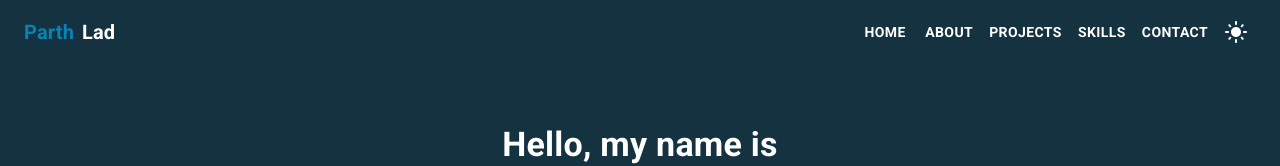
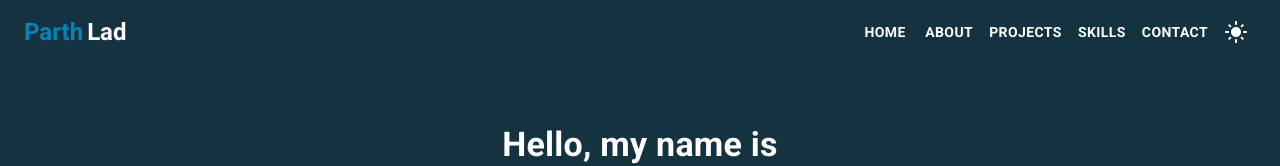
Before and after one commit to ParthKLad/web-portfolio, a React (Create React App) app: page / in a window 1280 px wide. Shown: the top 166 px of the page. Built offline with nearby package versions, Linux system fonts and the light colour scheme.

Commit message:
fixed color for name

```diff
--- a/src/components/Navbar.css
+++ b/src/components/Navbar.css
@@ -101,3 +101,37 @@
 .hamburger.open .hamburger-box .hamburger-inner {
   animation: pulse 1s infinite;
 }
+
+
+
+.led-effect {
+  transition: color 0.3s, text-shadow 0.3s;
+}
+
+/* LED glow effect on hover */
+.led-effect:hover {
+  color: #FFF; /* Fallback to white text */
+  text-shadow:
+    0 0 5px #10f3e8, /* Glowing effect */
+    0 0 10px #10f3e8,
+    0 0 15px #10f3e8,
+    0 0 20px #10f3e8,
+    0 0 25px #10f3e8,
+    0 0 30px #10f3e8;
+}
+
+/* If you have other specific styles for dark mode, you can adjust them accordingly */
+.theme-dark .led-effect {
+  color: #10f3e8; /* Use the same color for the text in dark mode */
+}
+
+.theme-dark .led-effect:hover {
+  /* You can keep the same glow color or use white for the glow */
+  text-shadow:
+    0 0 5px #10f3e8, /* Glowing effect with the given color */
+    0 0 10px #10f3e8,
+    0 0 15px #10f3e8,
+    0 0 20px #FFF, /* Optionally add white for a mixed glow */
+    0 0 25px #FFF,
+    0 0 30px #FFF;
+}
--- a/src/components/Navbar.js
+++ b/src/components/Navbar.js
@@ -1,21 +1,29 @@
 import React, { useState, useContext, useEffect } from 'react';
 import {
   AppBar, Toolbar, Box, Typography, Button, useMediaQuery, useTheme, CssBaseline,
-  Drawer, List, ListItem, ListItemText, IconButton
+  List, ListItem, ListItemText, IconButton
 } from '@mui/material';
-import MenuIcon from '@mui/icons-material/Menu'; // Import the Menu icon for the hamburger menu
+import MenuIcon from '@mui/icons-material/Menu';
 import DarkModeIcon from '@mui/icons-material/DarkMode';
 import LightModeIcon from '@mui/icons-material/LightMode';
 import { ThemeContext } from '../context/ThemeContext';
-import  './Navbar.css';
+import './Navbar.css';
 
 function Navbar({ refs }) {
+  // Theme context for light/dark mode toggle
   const { themeType, toggleTheme } = useContext(ThemeContext);
+
+  // State for active navigation link
   const [activeNav, setActiveNav] = useState('Home');
+
+  // State to handle the drawer toggle
   const [drawerOpen, setDrawerOpen] = useState(false);
+
+  // Media query hook to handle mobile screen size detection
   const theme = useTheme();
   const isMobile = useMediaQuery(theme.breakpoints.down('md'));
 
+  // Effect hook to handle scroll events for activating navigation links
   useEffect(() => {
     const handleScroll = () => {
       const homePosition = refs.homeRef.current ? refs.homeRef.current.getBoundingClientRect() : null;
@@ -28,9 +36,9 @@ function Navbar({ refs }) {
 
     window.addEventListener('scroll', handleScroll);
     return () => window.removeEventListener('scroll', handleScroll);
-  }, [refs, activeNav]); // Include activeNav in the dependency array
+  }, [refs, activeNav]);
 
-
+  // Navigation items for the app
   const navItems = [
     { name: 'Home', ref: refs.homeRef },
     { name: 'About', ref: refs.aboutRef },
@@ -39,10 +47,12 @@ function Navbar({ refs }) {
     { name: 'Contact', ref: refs.contactsRef },
   ];
 
+  // Function to handle the drawer toggle action
   const handleDrawerToggle = () => {
     setDrawerOpen(!drawerOpen);
   };
 
+  // Function to handle clicking on a navigation item
   const handleNavItemClicked = (name, ref) => {
     setActiveNav(name);
     if (ref && ref.current) {
@@ -57,27 +67,35 @@ function Navbar({ refs }) {
     <>
       <CssBaseline />
       <AppBar position="fixed" sx={{
-         background: 'transparent', // Set AppBar background to transparent
-         boxShadow: 'none', // Remove box shadow
-         color: themeType === 'dark' ? '#FFF' : '#000', // Set text color based on themeType
+        background: 'transparent',
+        boxShadow: 'none',
+        color: themeType === 'dark' ? '#FFF' : '#000',
         transition: 'all 0.3s ease',
       }}>
         <Toolbar sx={{ justifyContent: 'space-between', alignItems: 'center' }}>
+          {/* Logo and Title: Clicking redirects to the home section */}
           <Box onClick={() => handleNavItemClicked('Home', refs.homeRef)} sx={{ cursor: 'pointer', display: 'flex', alignItems: 'center' }}>
-            <Typography variant="h6" sx={{ color: themeType === 'dark' ? '#0982B5' : '#0982B5', '&:hover': { color: '#FFF' }, transition: 'color 0.3s' }}>Parth</Typography>
-            <Typography variant="h6" sx={{ color: themeType === 'dark' ? '#FFF' : '#0982B5', '&:hover': { color: '#0982B5' }, transition: 'color 0.3s', ml: 1 }}>Lad</Typography>
+          <Typography variant="h5" className="led-effect" sx={{ color: themeType === 'dark' ? '#0982B5' : '#0982B5', transition: 'color 0.3s' }}>Parth</Typography>
+          <Typography variant="h5" className="led-effect" sx={{ color: themeType === 'dark' ? '#FFF' : '#0982B5', transition: 'color 0.3s', ml: 0.5 }}>Lad</Typography>
         </Box>
-          {isMobile ? ( // Render hamburger menu icon for mobile
+
+
+          {/* Mobile-specific Toolbar layout */}
+          {isMobile ? (
             <Box sx={{ display: 'flex', alignItems: 'center' }}>
+              {/* Theme mode toggle button */}
               <IconButton onClick={toggleTheme} color="inherit">
                 {themeType === 'dark' ? <LightModeIcon /> : <DarkModeIcon />}
               </IconButton>
-            <Box sx={{ flexGrow: 1 }} /> {/* This will push the hamburger to the right */}
+              {/* Spacer to push hamburger to the right */}
+              <Box sx={{ flexGrow: 1 }} />
+              {/* Hamburger menu button */}
               <IconButton onClick={handleDrawerToggle} color="inherit" className={`hamburger ${drawerOpen ? 'open' : ''}`}>
                 <MenuIcon />
               </IconButton>
             </Box>
           ) : (
+            // Non-mobile navigation layout
             <Box sx={{ display: 'flex', alignItems: 'center' }}>
               {navItems.map((item, index) => (
                 <Button
@@ -105,6 +123,7 @@ function Navbar({ refs }) {
                   {item.name}
                 </Button>
               ))}
+              {/* Theme mode toggle button for non-mobile */}
               <IconButton onClick={toggleTheme} color="inherit">
                 {themeType === 'dark' ? <LightModeIcon /> : <DarkModeIcon />}
               </IconButton>
@@ -113,9 +132,11 @@ function Navbar({ refs }) {
         </Toolbar>
       </AppBar>
 
+      {/* Mobile drawer and overlay for navigation */}
       {isMobile && (
         <>
           {drawerOpen && (
+            // Overlay that closes the drawer on click
             <div
               style={{
                 position: 'fixed',
@@ -123,13 +144,14 @@ function Navbar({ refs }) {
                 left: 0,
                 right: 0,
                 bottom: 0,
-                zIndex: 1299, // Overlay should be just under the drawer
-                backgroundColor: 'rgba(0, 0, 0, 0.5)', // Semi-transparent overlay for both themes
-                cursor: 'pointer', // Indicates clickable area
+                zIndex: 1299,
+                backgroundColor: 'rgba(0, 0, 0, 0.5)',
+                cursor: 'pointer',
               }}
-              onClick={handleDrawerToggle} // Closes the drawer when overlay is clicked
+              onClick={handleDrawerToggle}
             ></div>
           )}
+          {/* Drawer for mobile navigation items */}
           <div
             className={`${drawerOpen ? 'drawerSlideIn' : 'drawerSlideOut'} ${themeType === 'dark' ? 'drawerDark' : 'drawerLight'}`}
             style={{
@@ -139,13 +161,14 @@ function Navbar({ refs }) {
               width: '250px',
               height: '100%',
               overflowX: 'hidden',
-              zIndex: 1300, // Ensure the drawer is above the overlay
+              zIndex: 1300,
               backdropFilter: drawerOpen ? 'blur(8px)' : 'none',
               backgroundColor: drawerOpen ? (themeType === 'dark' ? 'rgba(0, 0, 0, 0.7)' : 'rgba(255, 255, 255, 0.9)') : 'transparent',
               color: themeType === 'dark' ? '#FFF' : '#000',
             }}
           >
             <List>
+              {/* List of navigation items in the drawer */}
               {navItems.map((item, index) => (
                 <ListItem
                   button
@@ -160,10 +183,12 @@ function Navbar({ refs }) {
           </div>
         </>
       )}
+      {/* Main content container spacing */}
       <Box sx={{ pt: 8 }}>
         {/* Page Content */}
       </Box>
     </>
   );
 }
+
 export default Navbar;
```
Lines whose indentation alone changed are shown as unchanged.
